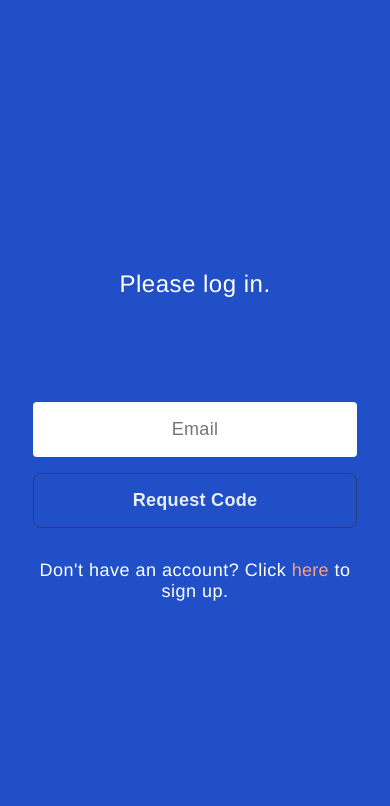
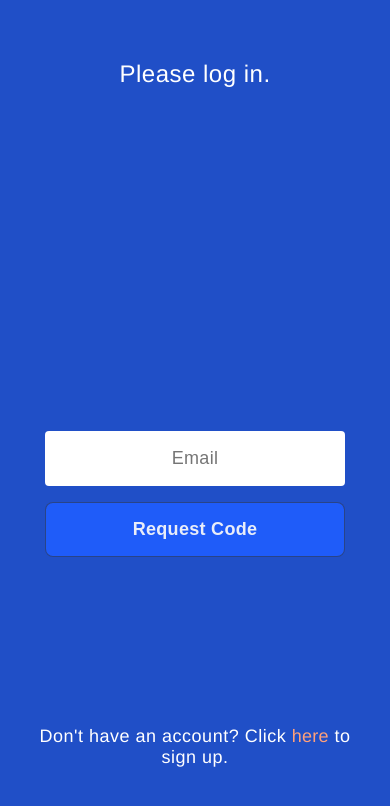
Before and after one commit to ncent-archive/jobCent-web-app, a React (Create React App) app in the folder frontend/: page /login in a window 390 px wide. Shown: the top 806 px of the page. Built offline with nearby package versions, Linux system fonts and the light colour scheme.

Commit message:
landing now redirects if session, also fixed UI error on signup/login flow for mobile viewports

```diff
--- a/frontend/src/App.js
+++ b/frontend/src/App.js
@@ -6,6 +6,7 @@ import ReactGA from 'react-ga';
 import "./scss/App.css";
 import SessionFormContainer from "./components/session/session_form_container";
 import DashboardContainer from "./components/dashboard/dashboard_container";
+import LandingContainer from "./components/landing_container";
 
 function initializeReactGA(vals) {
 	ReactGA.initialize('UA-130208537-1');
@@ -30,7 +31,7 @@ class App extends Component {
                 <Route path="/dashboard" component={DashboardContainer} />
                 <AuthRoute path="/login" component={SessionFormContainer} />
                 <Route path="/signup" component={SessionFormContainer} />
-                <Route exact path="/" component={Landing} />
+                <Route exact path="/" component={LandingContainer} />
                 <Redirect to="/" />
             </Switch>
         </div>;
--- a/frontend/src/actions/session_actions.js
+++ b/frontend/src/actions/session_actions.js
@@ -40,8 +40,10 @@ export const sessionLogin = user => async (dispatch) => {
   userP = await ApiUtil.sessionLogin(user);
   if (userP.status >= 200 && userP.status < 300) {
     dispatch(receiveCurrentUser(userP.data.user));
+    return userP.data.user;
   } else {
     dispatch(receiveErrors(userP.response.data));
+    return userP.response.data;
   }
 }
 
--- a/frontend/src/components/landing.jsx
+++ b/frontend/src/components/landing.jsx
@@ -11,6 +11,21 @@ import { VerticalTimeline, VerticalTimelineElement }  from 'react-vertical-timel
 import 'react-vertical-timeline-component/style.min.css';
 
 class Landing extends React.Component {
+
+  constructor(props) {
+    super(props);
+    this.state = {
+
+    }
+  }
+
+  componentWillMount() {
+    console.log("compwillmount landing, this.props", this.props);
+    this.props.sessionLogin().then(res => {
+      this.props.history.push("/dashboard");
+    });
+  }
+
   componentDidMount() {
     window.addEventListener("scroll", this.handleScroll);
   }
--- /dev/null
+++ b/frontend/src/components/landing_container.js
@@ -0,0 +1,17 @@
+import { connect } from "react-redux";
+import Dashboard from "./landing.jsx";
+import { sessionLogin } from "../actions/session_actions.js";
+
+
+const mapStateToProps = (state, ownProps) => ({
+
+});
+
+const mapDispatchToProps = (dispatch) => ({
+  sessionLogin: user => dispatch(sessionLogin(user)),
+});
+
+export default connect(
+  mapStateToProps,
+  mapDispatchToProps
+)(Dashboard);
--- a/frontend/src/components/session/session_form.jsx
+++ b/frontend/src/components/session/session_form.jsx
@@ -66,6 +66,7 @@ class SessionForm extends React.Component {
   }
 
   validateEmail(email) {
+    console.log("validate email running", email);
     if (email.length === 0) {
       this.setState({ errorMessage: "Please fill in your email." });
       return false;
@@ -79,7 +80,7 @@ class SessionForm extends React.Component {
 
   handleSubmit = e => {
     e.preventDefault();
-    this.setState({ errorMessage: ""});
+    this.setState({ errorMessage: "" });
     this.props.clearErrors();
     // const processForm = this.state.formType === "signup" ? this.props.signup : this.props.login;
     const user = Object.assign({}, this.state);
@@ -150,7 +151,7 @@ class SessionForm extends React.Component {
         });
       }
     } else if (this.state.formType === "login") {
-      if (e.target.id === "textEmailLogin" || e.target.id === "requestCodeBtn") {
+      if (e.target.id === "textEmailLogin" || e.target.id === "alternateBtn") {
         this.setState({ errorMessage: "" });
         if (this.validateEmail(this.state.emailLogin)) {
           this.setState({ codeMessage: "" });
@@ -292,6 +293,7 @@ class SessionForm extends React.Component {
                         type="submit"
                         aria-label="Request Sign In Code"
                         className="theme-button"
+                        id="alternateBtn"
                       >
                         Sign Up
                       </button>
@@ -350,7 +352,7 @@ class SessionForm extends React.Component {
                         onClick={this.handleSubmit}
                         aria-label="Request Sign In Code"
                         className="theme-button"
-                        id="requestCodeBtn"
+                        id="alternateBtn"
                       >
                         Request Code
                       </button>
@@ -416,7 +418,7 @@ class SessionForm extends React.Component {
                         onClick={this.handleSubmit}
                         aria-label="Request Sign In Code"
                         className="theme-button"
-                        button="loginBtn"
+                        id="alternateBtn"
                       >
                         Log In
                       </button>
@@ -424,8 +426,10 @@ class SessionForm extends React.Component {
                     </div>
                   </div>
                 </form>
-                <span className="returnToSignup">Don't have an account? Click <a className="signupLink" onClick={this.switchToSignUp}>here</a> to sign up.</span>
-                <span className="returnToLogin">Wrong email?  Click <a className="signupLink" onClick={this.switchToLogin}>here</a> to sign in with a different email.</span>
+                <div className="sessionRedirectContainer">
+                  <span className="returnToSignup">Don't have an account? Click <a className="signupLink" onClick={this.switchToSignUp}>here</a> to sign up.</span>
+                  <span className="returnToLogin">Wrong email?  Click <a className="signupLink" onClick={this.switchToLogin}>here</a> to sign in with a different email.</span>
+                </div>
               </div>
             </section>
             <div className="modal-manager ">
--- a/frontend/src/scss/components/session.css
+++ b/frontend/src/scss/components/session.css
@@ -1,11 +1,12 @@
 .signup-form {
   background-color: #204fc7;
+  overflow-y: scroll;
 }
 
 .signup-component {
   height: 100vh;
-  min-height: 100vh;
-  min-width: 320px;
+  min-height: 45px;
+  min-width: 150px;
   position: relative;
   z-index: 1;
 }
@@ -35,7 +36,7 @@
   display: flex;
   flex: 1 0 auto;
   flex-direction: column;
-  justify-content: center;
+  justify-content: space-around;
   margin: 0 auto;
   min-height: 0;
   min-width: 0;
@@ -58,7 +59,7 @@
   margin: 0.67em 0;
   margin-bottom: 32px;
   margin-top: 0;
-  min-height: 2.4em;
+  /* min-height: 2.4em; */
   text-align: center;
   width: 100%;
 }
@@ -67,12 +68,21 @@
   margin-bottom: 15px;
 }
 
+#alternateBtn {
+  background-color: #1f5eff;
+}
+
+#alternateBtn:hover {
+  background-color: #5d8bff;
+}
+
 .returnToSignup {
   color: white;
   font-size: 18px;
   font-weight: 400;
   letter-spacing: 0.5px;
-  margin-top: 2vh;
+  margin-top: 4vh;
+  margin-bottom: 15px;
   min-height: 2.4em;
   text-align: center;
   width: 100%;
@@ -100,6 +110,7 @@
   margin-top: 8px;
   text-align: center;
   width: 100%;
+  max-width: 300px;
 }
 
 .field {
@@ -112,6 +123,11 @@
 
 .overflowX {
   overflow-x: scroll;
+}
+
+.sessionRedirectContainer {
+  display: flex;
+  flex-direction: column;
 }
 
 .text-field {
@@ -162,12 +178,12 @@
 
 @media (max-width: 767px) {
   .login-container {
-    max-width: 324px;
+    /* max-width: 324px; */
   }
 }
 
 @media (min-width: 768px) {
   .login-container {
-    max-width: 396px;
+    /* max-width: 396px; */
   }
 }
```
Also changed, not shown: 1 other file (tests, documents, lock files or other folders).
